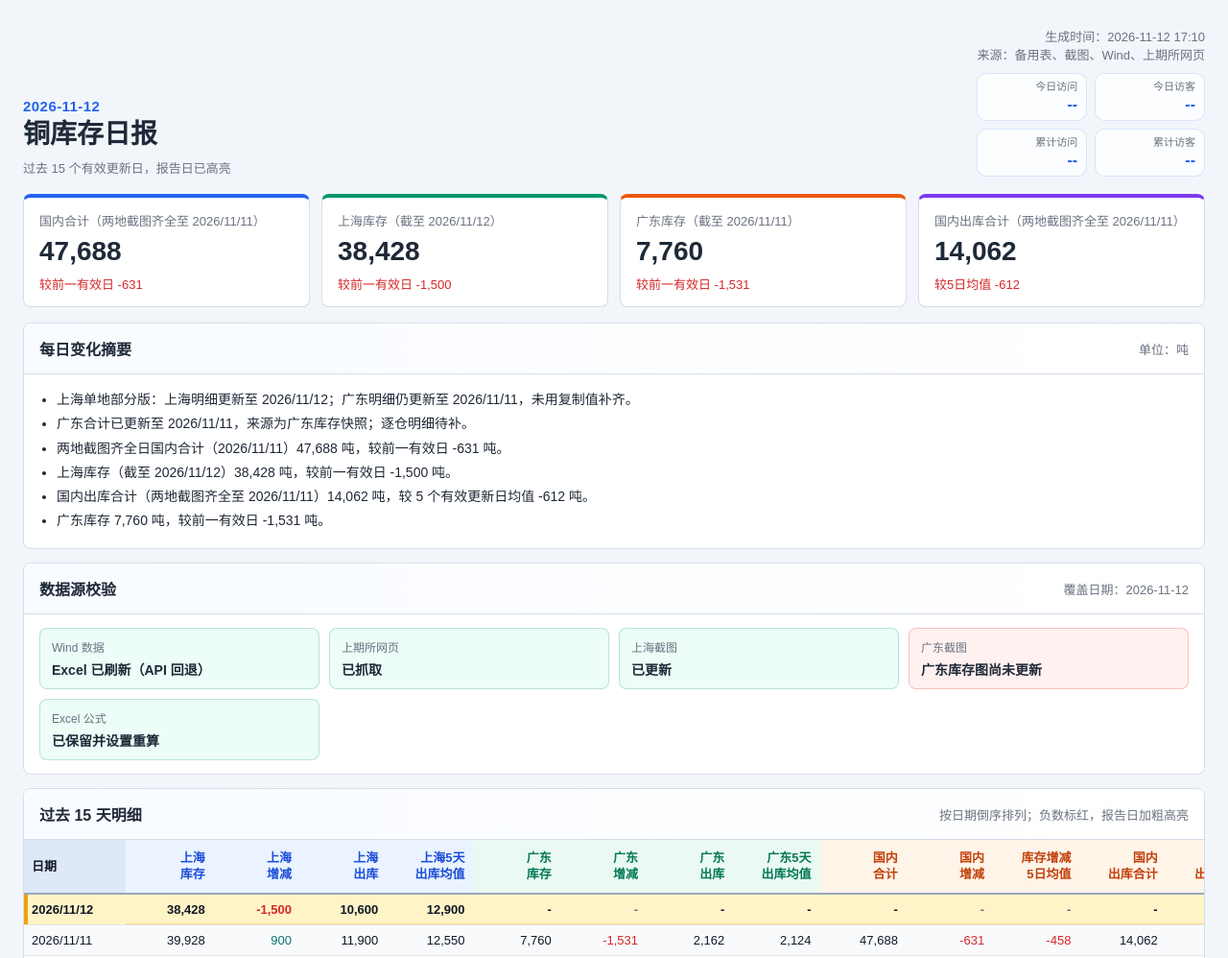
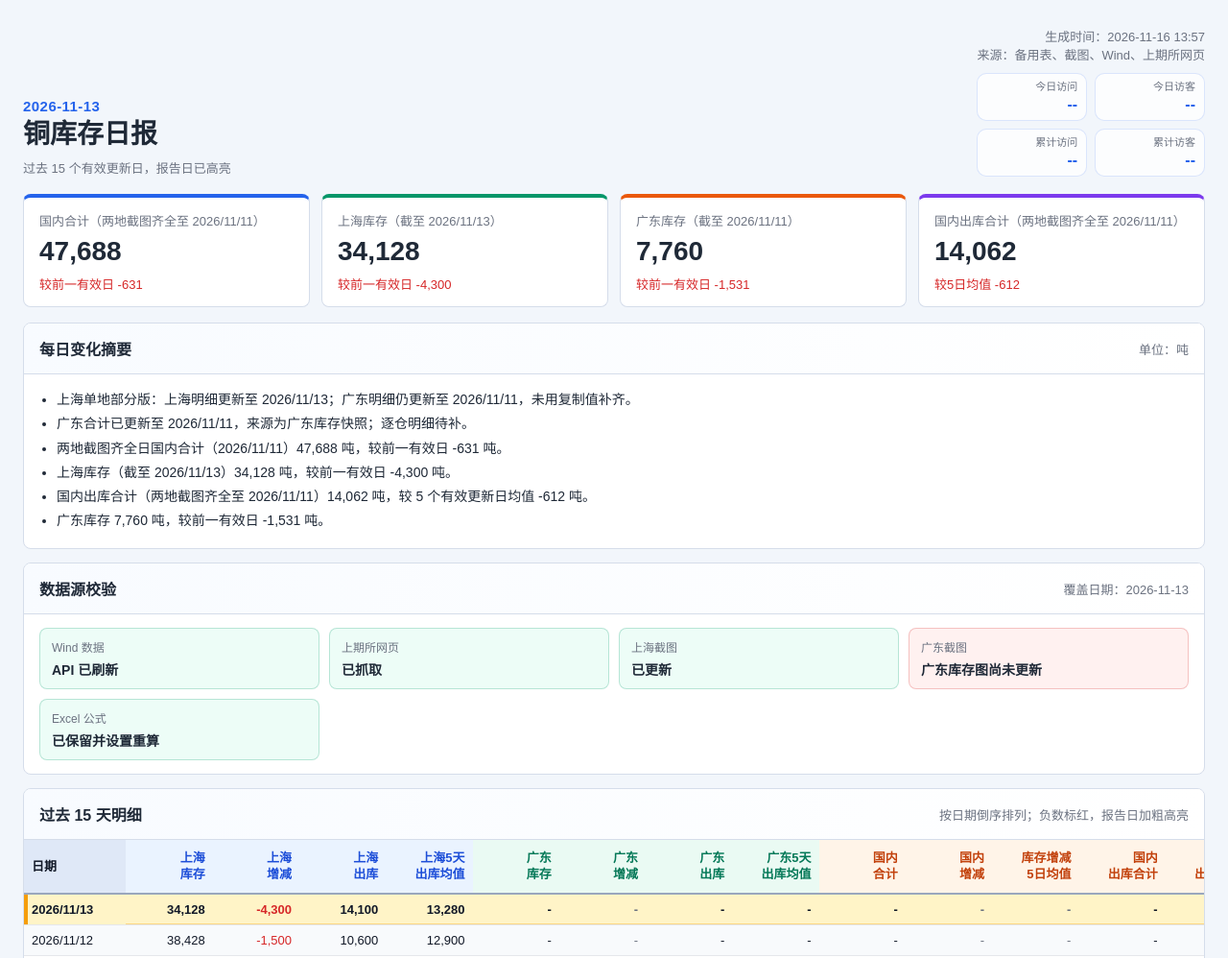
Before and after one commit to YangLurong0424/copper-inventory-daily, a plain HTML site: page index.html in a window 1280 px wide. Shown: the top 998 px of the page at 96% size. Drawn offline with Linux system fonts and the light colour scheme; no server answers.

Commit message:
update copper inventory report 2026-11-13

```diff
--- a/index.html
+++ b/index.html
@@ -3,7 +3,7 @@
 <head>
   <meta charset="utf-8">
   <meta name="viewport" content="width=device-width, initial-scale=1">
-  <title>铜库存日报 - 2026-11-12</title>
+  <title>铜库存日报 - 2026-11-13</title>
   <style>
     :root {
       --bg: #f2f6fb;
@@ -493,12 +493,12 @@
   <main class="page">
     <div class="topbar">
       <div>
-        <div class="report-date">2026-11-12</div>
+        <div class="report-date">2026-11-13</div>
         <h1>铜库存日报</h1>
         <div class="subtle">过去 15 个有效更新日，报告日已高亮</div>
       </div>
       <div class="stamp">
-        生成时间：2026-11-12 17:10<br>来源：备用表、截图、Wind、上期所网页
+        生成时间：2026-11-16 13:57<br>来源：备用表、截图、Wind、上期所网页
         <div class="traffic-stats" aria-label="网站访问统计">
           <div class="traffic-chip">
             <span class="traffic-label">今日访问</span>
@@ -530,9 +530,9 @@
 
 
         <section class="metric-card">
-          <div class="metric-title">上海库存（截至 2026/11/12）</div>
-          <div class="metric-value">38,428</div>
-          <div class="metric-delta neg">较前一有效日 -1,500</div>
+          <div class="metric-title">上海库存（截至 2026/11/13）</div>
+          <div class="metric-value">34,128</div>
+          <div class="metric-delta neg">较前一有效日 -4,300</div>
         </section>
 
 
@@ -557,10 +557,10 @@
         <span class="subtle">单位：吨</span>
       </div>
       <ul class="notes">
-        <li>上海单地部分版：上海明细更新至 2026/11/12；广东明细仍更新至 2026/11/11，未用复制值补齐。</li>
+        <li>上海单地部分版：上海明细更新至 2026/11/13；广东明细仍更新至 2026/11/11，未用复制值补齐。</li>
         <li>广东合计已更新至 2026/11/11，来源为广东库存快照；逐仓明细待补。</li>
         <li>两地截图齐全日国内合计（2026/11/11）47,688 吨，较前一有效日 -631 吨。</li>
-        <li>上海库存（截至 2026/11/12）38,428 吨，较前一有效日 -1,500 吨。</li>
+        <li>上海库存（截至 2026/11/13）34,128 吨，较前一有效日 -4,300 吨。</li>
         <li>国内出库合计（两地截图齐全至 2026/11/11）14,062 吨，较 5 个有效更新日均值 -612 吨。</li>
         <li>广东库存 7,760 吨，较前一有效日 -1,531 吨。</li>
       </ul>
@@ -570,10 +570,10 @@
     <section class="panel source-status">
       <div class="panel-head">
         <h2 class="panel-title">数据源校验</h2>
-        <span class="subtle">覆盖日期：2026-11-12</span>
+        <span class="subtle">覆盖日期：2026-11-13</span>
       </div>
       <div class="source-status-grid">
-        <div class="source-status-item ok"><span>Wind 数据</span><strong>Excel 已刷新（API 回退）</strong></div>
+        <div class="source-status-item ok"><span>Wind 数据</span><strong>API 已刷新</strong></div>
         <div class="source-status-item ok"><span>上期所网页</span><strong>已抓取</strong></div>
         <div class="source-status-item ok"><span>上海截图</span><strong>已更新</strong></div>
         <div class="source-status-item bad"><span>广东截图</span><strong>广东库存图尚未更新</strong></div>
@@ -595,7 +595,8 @@
             </tr>
           </thead>
           <tbody>
-            <tr class="today"><td class="date-cell">2026/11/12</td><td class="num-cell">38,428</td><td class="neg">-1,500</td><td class="num-cell">10,600</td><td class="num-cell">12,900</td><td class="num-cell">-</td><td class="muted">-</td><td class="num-cell">-</td><td class="num-cell">-</td><td class="num-cell">-</td><td class="muted">-</td><td class="muted">-</td><td class="num-cell">-</td><td class="num-cell">-</td></tr>
+            <tr class="today"><td class="date-cell">2026/11/13</td><td class="num-cell">34,128</td><td class="neg">-4,300</td><td class="num-cell">14,100</td><td class="num-cell">13,280</td><td class="num-cell">-</td><td class="muted">-</td><td class="num-cell">-</td><td class="num-cell">-</td><td class="num-cell">-</td><td class="muted">-</td><td class="muted">-</td><td class="num-cell">-</td><td class="num-cell">-</td></tr>
+            <tr class=""><td class="date-cell">2026/11/12</td><td class="num-cell">38,428</td><td class="neg">-1,500</td><td class="num-cell">10,600</td><td class="num-cell">12,900</td><td class="num-cell">-</td><td class="muted">-</td><td class="num-cell">-</td><td class="num-cell">-</td><td class="num-cell">-</td><td class="muted">-</td><td class="muted">-</td><td class="num-cell">-</td><td class="num-cell">-</td></tr>
             <tr class=""><td class="date-cell">2026/11/11</td><td class="num-cell">39,928</td><td class="pos">900</td><td class="num-cell">11,900</td><td class="num-cell">12,550</td><td class="num-cell">7,760</td><td class="neg">-1,531</td><td class="num-cell">2,162</td><td class="num-cell">2,124</td><td class="num-cell">47,688</td><td class="neg">-631</td><td class="neg">-458</td><td class="num-cell">14,062</td><td class="num-cell">14,674</td></tr>
             <tr class=""><td class="date-cell">2026/11/10</td><td class="num-cell">39,028</td><td class="pos">3,400</td><td class="num-cell">9,900</td><td class="num-cell">11,930</td><td class="num-cell">9,291</td><td class="pos">657</td><td class="num-cell">2,154</td><td class="num-cell">2,139</td><td class="num-cell">48,319</td><td class="pos">4,057</td><td class="neg">-484</td><td class="num-cell">12,054</td><td class="num-cell">14,069</td></tr>
             <tr class=""><td class="date-cell">2026/11/9</td><td class="num-cell">35,628</td><td class="neg">-4,300</td><td class="num-cell">19,900</td><td class="num-cell">11,730</td><td class="num-cell">8,634</td><td class="pos">2,993</td><td class="num-cell">1,592</td><td class="num-cell">2,237</td><td class="num-cell">44,262</td><td class="neg">-1,307</td><td class="neg">-2,082</td><td class="num-cell">21,492</td><td class="num-cell">13,967</td></tr>
@@ -609,7 +610,6 @@
             <tr class=""><td class="date-cell">2026/10/28</td><td class="num-cell">-</td><td class="muted">-</td><td class="num-cell">-</td><td class="num-cell">-</td><td class="num-cell">7,924</td><td class="neg">-2,571</td><td class="num-cell">3,001</td><td class="num-cell">3,798</td><td class="num-cell">-</td><td class="muted">-</td><td class="muted">-</td><td class="num-cell">-</td><td class="num-cell">-</td></tr>
             <tr class=""><td class="date-cell">2026/10/27</td><td class="num-cell">51,159</td><td class="neg">-1,100</td><td class="num-cell">7,600</td><td class="num-cell">11,310</td><td class="num-cell">10,495</td><td class="neg">-542</td><td class="num-cell">2,847</td><td class="num-cell">4,076</td><td class="num-cell">61,654</td><td class="neg">-1,642</td><td class="neg">-1,856</td><td class="num-cell">10,447</td><td class="num-cell">15,386</td></tr>
             <tr class=""><td class="date-cell">2026/10/26</td><td class="num-cell">52,259</td><td class="pos">3,400</td><td class="num-cell">17,300</td><td class="num-cell">11,190</td><td class="num-cell">11,037</td><td class="neg">-1,812</td><td class="num-cell">4,591</td><td class="num-cell">4,057</td><td class="num-cell">63,296</td><td class="pos">1,588</td><td class="neg">-2,906</td><td class="num-cell">21,891</td><td class="num-cell">15,247</td></tr>
-            <tr class=""><td class="date-cell">2026/10/23</td><td class="num-cell">48,859</td><td class="pos">600</td><td class="num-cell">10,700</td><td class="num-cell">10,050</td><td class="num-cell">12,849</td><td class="neg">-2,651</td><td class="num-cell">4,152</td><td class="num-cell">3,775</td><td class="num-cell">61,708</td><td class="neg">-2,051</td><td class="neg">-3,444</td><td class="num-cell">14,852</td><td class="num-cell">13,684</td></tr>
           </tbody>
         </table>
       </div>
@@ -641,7 +641,8 @@
               </tr>
             </thead>
             <tbody>
-              <tr class="today"><td class="date-cell">2026/11/12</td><td class="num-cell wh wh-0 col-sh-0">128</td><td class="num-cell wh wh-0 col-sh-0">0</td><td class="num-cell wh wh-1 col-sh-1">17,000</td><td class="num-cell wh wh-1 col-sh-1">7,600</td><td class="num-cell wh wh-2 col-sh-2">8,600</td><td class="num-cell wh wh-2 col-sh-2">1,000</td><td class="num-cell wh wh-3 col-sh-3">8,300</td><td class="num-cell wh wh-3 col-sh-3">1,200</td><td class="num-cell wh wh-4 col-sh-4">4,400</td><td class="num-cell wh wh-4 col-sh-4">800</td><td class="num-cell wh wh-5 col-sh-5">0</td><td class="num-cell wh wh-5 col-sh-5">0</td><td class="num-cell wh wh-6 col-sh-6">0</td><td class="num-cell wh wh-6 col-sh-6">0</td></tr>
+              <tr class="today"><td class="date-cell">2026/11/13</td><td class="num-cell wh wh-0 col-sh-0">128</td><td class="num-cell wh wh-0 col-sh-0">0</td><td class="num-cell wh wh-1 col-sh-1">15,000</td><td class="num-cell wh wh-1 col-sh-1">9,400</td><td class="num-cell wh wh-2 col-sh-2">8,000</td><td class="num-cell wh wh-2 col-sh-2">1,800</td><td class="num-cell wh wh-3 col-sh-3">7,200</td><td class="num-cell wh wh-3 col-sh-3">2,000</td><td class="num-cell wh wh-4 col-sh-4">3,800</td><td class="num-cell wh wh-4 col-sh-4">900</td><td class="num-cell wh wh-5 col-sh-5">0</td><td class="num-cell wh wh-5 col-sh-5">0</td><td class="num-cell wh wh-6 col-sh-6">0</td><td class="num-cell wh wh-6 col-sh-6">0</td></tr>
+              <tr class=""><td class="date-cell">2026/11/12</td><td class="num-cell wh wh-0 col-sh-0">128</td><td class="num-cell wh wh-0 col-sh-0">0</td><td class="num-cell wh wh-1 col-sh-1">17,000</td><td class="num-cell wh wh-1 col-sh-1">7,600</td><td class="num-cell wh wh-2 col-sh-2">8,600</td><td class="num-cell wh wh-2 col-sh-2">1,000</td><td class="num-cell wh wh-3 col-sh-3">8,300</td><td class="num-cell wh wh-3 col-sh-3">1,200</td><td class="num-cell wh wh-4 col-sh-4">4,400</td><td class="num-cell wh wh-4 col-sh-4">800</td><td class="num-cell wh wh-5 col-sh-5">0</td><td class="num-cell wh wh-5 col-sh-5">0</td><td class="num-cell wh wh-6 col-sh-6">0</td><td class="num-cell wh wh-6 col-sh-6">0</td></tr>
               <tr class=""><td class="date-cell">2026/11/11</td><td class="num-cell wh wh-0 col-sh-0">128</td><td class="num-cell wh wh-0 col-sh-0">0</td><td class="num-cell wh wh-1 col-sh-1">18,000</td><td class="num-cell wh wh-1 col-sh-1">8,300</td><td class="num-cell wh wh-2 col-sh-2">9,000</td><td class="num-cell wh wh-2 col-sh-2">1,200</td><td class="num-cell wh wh-3 col-sh-3">8,600</td><td class="num-cell wh wh-3 col-sh-3">1,700</td><td class="num-cell wh wh-4 col-sh-4">4,200</td><td class="num-cell wh wh-4 col-sh-4">700</td><td class="num-cell wh wh-5 col-sh-5">0</td><td class="num-cell wh wh-5 col-sh-5">0</td><td class="num-cell wh wh-6 col-sh-6">0</td><td class="num-cell wh wh-6 col-sh-6">0</td></tr>
               <tr class=""><td class="date-cell">2026/11/10</td><td class="num-cell wh wh-0 col-sh-0">128</td><td class="num-cell wh wh-0 col-sh-0">0</td><td class="num-cell wh wh-1 col-sh-1">18,000</td><td class="num-cell wh wh-1 col-sh-1">4,800</td><td class="num-cell wh wh-2 col-sh-2">9,200</td><td class="num-cell wh wh-2 col-sh-2">1,500</td><td class="num-cell wh wh-3 col-sh-3">8,000</td><td class="num-cell wh wh-3 col-sh-3">2,400</td><td class="num-cell wh wh-4 col-sh-4">3,700</td><td class="num-cell wh wh-4 col-sh-4">1,200</td><td class="num-cell wh wh-5 col-sh-5">0</td><td class="num-cell wh wh-5 col-sh-5">0</td><td class="num-cell wh wh-6 col-sh-6">0</td><td class="num-cell wh wh-6 col-sh-6">0</td></tr>
               <tr class=""><td class="date-cell">2026/11/9</td><td class="num-cell wh wh-0 col-sh-0">128</td><td class="num-cell wh wh-0 col-sh-0">0</td><td class="num-cell wh wh-1 col-sh-1">14,000</td><td class="num-cell wh wh-1 col-sh-1">10,500</td><td class="num-cell wh wh-2 col-sh-2">8,900</td><td class="num-cell wh wh-2 col-sh-2">2,500</td><td class="num-cell wh wh-3 col-sh-3">8,400</td><td class="num-cell wh wh-3 col-sh-3">3,000</td><td class="num-cell wh wh-4 col-sh-4">4,200</td><td class="num-cell wh wh-4 col-sh-4">3,900</td><td class="num-cell wh wh-5 col-sh-5">0</td><td class="num-cell wh wh-5 col-sh-5">0</td><td class="num-cell wh wh-6 col-sh-6">0</td><td class="num-cell wh wh-6 col-sh-6">0</td></tr>
@@ -655,7 +656,6 @@
               <tr class=""><td class="date-cell">2026/10/28</td><td class="num-cell wh wh-0 col-sh-0">-</td><td class="num-cell wh wh-0 col-sh-0">-</td><td class="num-cell wh wh-1 col-sh-1">-</td><td class="num-cell wh wh-1 col-sh-1">-</td><td class="num-cell wh wh-2 col-sh-2">-</td><td class="num-cell wh wh-2 col-sh-2">-</td><td class="num-cell wh wh-3 col-sh-3">-</td><td class="num-cell wh wh-3 col-sh-3">-</td><td class="num-cell wh wh-4 col-sh-4">-</td><td class="num-cell wh wh-4 col-sh-4">-</td><td class="num-cell wh wh-5 col-sh-5">-</td><td class="num-cell wh wh-5 col-sh-5">-</td><td class="num-cell wh wh-6 col-sh-6">-</td><td class="num-cell wh wh-6 col-sh-6">-</td></tr>
               <tr class=""><td class="date-cell">2026/10/27</td><td class="num-cell wh wh-0 col-sh-0">759</td><td class="num-cell wh wh-0 col-sh-0">0</td><td class="num-cell wh wh-1 col-sh-1">18,000</td><td class="num-cell wh wh-1 col-sh-1">5,500</td><td class="num-cell wh wh-2 col-sh-2">10,700</td><td class="num-cell wh wh-2 col-sh-2">600</td><td class="num-cell wh wh-3 col-sh-3">12,900</td><td class="num-cell wh wh-3 col-sh-3">700</td><td class="num-cell wh wh-4 col-sh-4">8,800</td><td class="num-cell wh wh-4 col-sh-4">800</td><td class="num-cell wh wh-5 col-sh-5">0</td><td class="num-cell wh wh-5 col-sh-5">0</td><td class="num-cell wh wh-6 col-sh-6">0</td><td class="num-cell wh wh-6 col-sh-6">0</td></tr>
               <tr class=""><td class="date-cell">2026/10/26</td><td class="num-cell wh wh-0 col-sh-0">759</td><td class="num-cell wh wh-0 col-sh-0">0</td><td class="num-cell wh wh-1 col-sh-1">19,000</td><td class="num-cell wh wh-1 col-sh-1">11,000</td><td class="num-cell wh wh-2 col-sh-2">11,000</td><td class="num-cell wh wh-2 col-sh-2">2,300</td><td class="num-cell wh wh-3 col-sh-3">13,000</td><td class="num-cell wh wh-3 col-sh-3">2,900</td><td class="num-cell wh wh-4 col-sh-4">8,500</td><td class="num-cell wh wh-4 col-sh-4">1,100</td><td class="num-cell wh wh-5 col-sh-5">0</td><td class="num-cell wh wh-5 col-sh-5">0</td><td class="num-cell wh wh-6 col-sh-6">0</td><td class="num-cell wh wh-6 col-sh-6">0</td></tr>
-              <tr class=""><td class="date-cell">2026/10/23</td><td class="num-cell wh wh-0 col-sh-0">759</td><td class="num-cell wh wh-0 col-sh-0">0</td><td class="num-cell wh wh-1 col-sh-1">17,000</td><td class="num-cell wh wh-1 col-sh-1">8,200</td><td class="num-cell wh wh-2 col-sh-2">10,300</td><td class="num-cell wh wh-2 col-sh-2">800</td><td class="num-cell wh wh-3 col-sh-3">12,000</td><td class="num-cell wh wh-3 col-sh-3">1,100</td><td class="num-cell wh wh-4 col-sh-4">8,800</td><td class="num-cell wh wh-4 col-sh-4">600</td><td class="num-cell wh wh-5 col-sh-5">0</td><td class="num-cell wh wh-5 col-sh-5">0</td><td class="num-cell wh wh-6 col-sh-6">0</td><td class="num-cell wh wh-6 col-sh-6">0</td></tr>
             </tbody>
           </table>
         </div>
@@ -689,7 +689,8 @@
               </tr>
             </thead>
             <tbody>
-              <tr class="today"><td class="date-cell">2026/11/12</td><td class="num-cell wh wh-0 col-gd-0">-</td><td class="num-cell wh wh-1 col-gd-1">-</td><td class="num-cell wh wh-2 col-gd-2">-</td><td class="num-cell wh wh-3 col-gd-3">-</td><td class="num-cell wh wh-4 col-gd-4">-</td><td class="num-cell wh wh-5 col-gd-5">-</td><td class="num-cell wh wh-6 col-gd-6">-</td><td class="num-cell wh wh-7 col-gd-7">-</td><td class="num-cell wh wh-8 col-gd-8">-</td><td class="num-cell wh wh-total col-gd-total">-</td></tr>
+              <tr class="today"><td class="date-cell">2026/11/13</td><td class="num-cell wh wh-0 col-gd-0">-</td><td class="num-cell wh wh-1 col-gd-1">-</td><td class="num-cell wh wh-2 col-gd-2">-</td><td class="num-cell wh wh-3 col-gd-3">-</td><td class="num-cell wh wh-4 col-gd-4">-</td><td class="num-cell wh wh-5 col-gd-5">-</td><td class="num-cell wh wh-6 col-gd-6">-</td><td class="num-cell wh wh-7 col-gd-7">-</td><td class="num-cell wh wh-8 col-gd-8">-</td><td class="num-cell wh wh-total col-gd-total">-</td></tr>
+              <tr class=""><td class="date-cell">2026/11/12</td><td class="num-cell wh wh-0 col-gd-0">-</td><td class="num-cell wh wh-1 col-gd-1">-</td><td class="num-cell wh wh-2 col-gd-2">-</td><td class="num-cell wh wh-3 col-gd-3">-</td><td class="num-cell wh wh-4 col-gd-4">-</td><td class="num-cell wh wh-5 col-gd-5">-</td><td class="num-cell wh wh-6 col-gd-6">-</td><td class="num-cell wh wh-7 col-gd-7">-</td><td class="num-cell wh wh-8 col-gd-8">-</td><td class="num-cell wh wh-total col-gd-total">-</td></tr>
               <tr class=""><td class="date-cell">2026/11/11</td><td class="num-cell wh wh-0 col-gd-0">-</td><td class="num-cell wh wh-1 col-gd-1">-</td><td class="num-cell wh wh-2 col-gd-2">-</td><td class="num-cell wh wh-3 col-gd-3">-</td><td class="num-cell wh wh-4 col-gd-4">-</td><td class="num-cell wh wh-5 col-gd-5">-</td><td class="num-cell wh wh-6 col-gd-6">-</td><td class="num-cell wh wh-7 col-gd-7">-</td><td class="num-cell wh wh-8 col-gd-8">-</td><td class="num-cell wh wh-total col-gd-total">2,162</td></tr>
               <tr class=""><td class="date-cell">2026/11/10</td><td class="num-cell wh wh-0 col-gd-0">-</td><td class="num-cell wh wh-1 col-gd-1">-</td><td class="num-cell wh wh-2 col-gd-2">-</td><td class="num-cell wh wh-3 col-gd-3">-</td><td class="num-cell wh wh-4 col-gd-4">-</td><td class="num-cell wh wh-5 col-gd-5">-</td><td class="num-cell wh wh-6 col-gd-6">-</td><td class="num-cell wh wh-7 col-gd-7">-</td><td class="num-cell wh wh-8 col-gd-8">-</td><td class="num-cell wh wh-total col-gd-total">2,154</td></tr>
               <tr class=""><td class="date-cell">2026/11/9</td><td class="num-cell wh wh-0 col-gd-0">-</td><td class="num-cell wh wh-1 col-gd-1">-</td><td class="num-cell wh wh-2 col-gd-2">-</td><td class="num-cell wh wh-3 col-gd-3">-</td><td class="num-cell wh wh-4 col-gd-4">-</td><td class="num-cell wh wh-5 col-gd-5">-</td><td class="num-cell wh wh-6 col-gd-6">-</td><td class="num-cell wh wh-7 col-gd-7">-</td><td class="num-cell wh wh-8 col-gd-8">-</td><td class="num-cell wh wh-total col-gd-total">1,592</td></tr>
@@ -703,7 +704,6 @@
               <tr class=""><td class="date-cell">2026/10/28</td><td class="num-cell wh wh-0 col-gd-0">-</td><td class="num-cell wh wh-1 col-gd-1">-</td><td class="num-cell wh wh-2 col-gd-2">-</td><td class="num-cell wh wh-3 col-gd-3">-</td><td class="num-cell wh wh-4 col-gd-4">-</td><td class="num-cell wh wh-5 col-gd-5">-</td><td class="num-cell wh wh-6 col-gd-6">-</td><td class="num-cell wh wh-7 col-gd-7">-</td><td class="num-cell wh wh-8 col-gd-8">-</td><td class="num-cell wh wh-total col-gd-total">3,001</td></tr>
               <tr class=""><td class="date-cell">2026/10/27</td><td class="num-cell wh wh-0 col-gd-0">-</td><td class="num-cell wh wh-1 col-gd-1">-</td><td class="num-cell wh wh-2 col-gd-2">-</td><td class="num-cell wh wh-3 col-gd-3">-</td><td class="num-cell wh wh-4 col-gd-4">-</td><td class="num-cell wh wh-5 col-gd-5">-</td><td class="num-cell wh wh-6 col-gd-6">-</td><td class="num-cell wh wh-7 col-gd-7">-</td><td class="num-cell wh wh-8 col-gd-8">-</td><td class="num-cell wh wh-total col-gd-total">2,847</td></tr>
               <tr class=""><td class="date-cell">2026/10/26</td><td class="num-cell wh wh-0 col-gd-0">-</td><td class="num-cell wh wh-1 col-gd-1">-</td><td class="num-cell wh wh-2 col-gd-2">-</td><td class="num-cell wh wh-3 col-gd-3">-</td><td class="num-cell wh wh-4 col-gd-4">-</td><td class="num-cell wh wh-5 col-gd-5">-</td><td class="num-cell wh wh-6 col-gd-6">-</td><td class="num-cell wh wh-7 col-gd-7">-</td><td class="num-cell wh wh-8 col-gd-8">-</td><td class="num-cell wh wh-total col-gd-total">4,591</td></tr>
-              <tr class=""><td class="date-cell">2026/10/23</td><td class="num-cell wh wh-0 col-gd-0">-</td><td class="num-cell wh wh-1 col-gd-1">-</td><td class="num-cell wh wh-2 col-gd-2">-</td><td class="num-cell wh wh-3 col-gd-3">-</td><td class="num-cell wh wh-4 col-gd-4">-</td><td class="num-cell wh wh-5 col-gd-5">-</td><td class="num-cell wh wh-6 col-gd-6">-</td><td class="num-cell wh wh-7 col-gd-7">-</td><td class="num-cell wh wh-8 col-gd-8">-</td><td class="num-cell wh wh-total col-gd-total">4,152</td></tr>
             </tbody>
           </table>
         </div>
```
